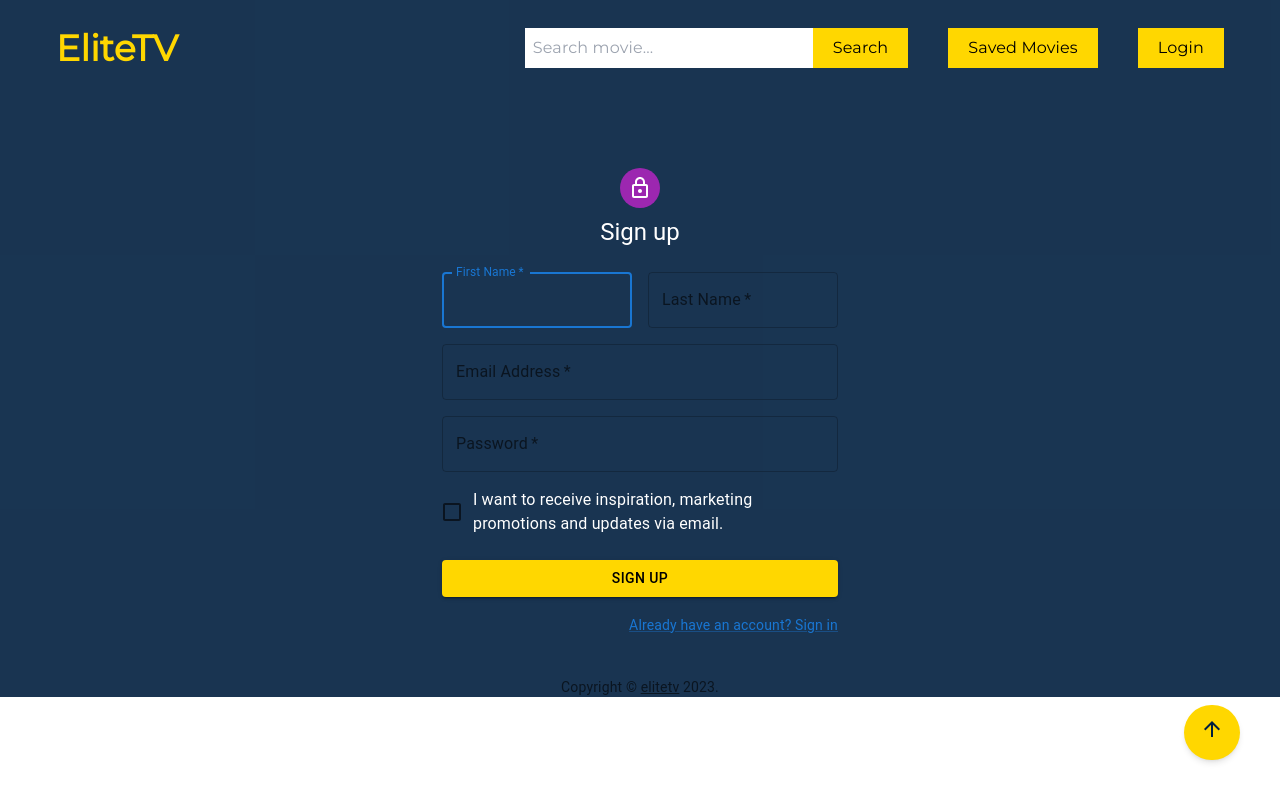
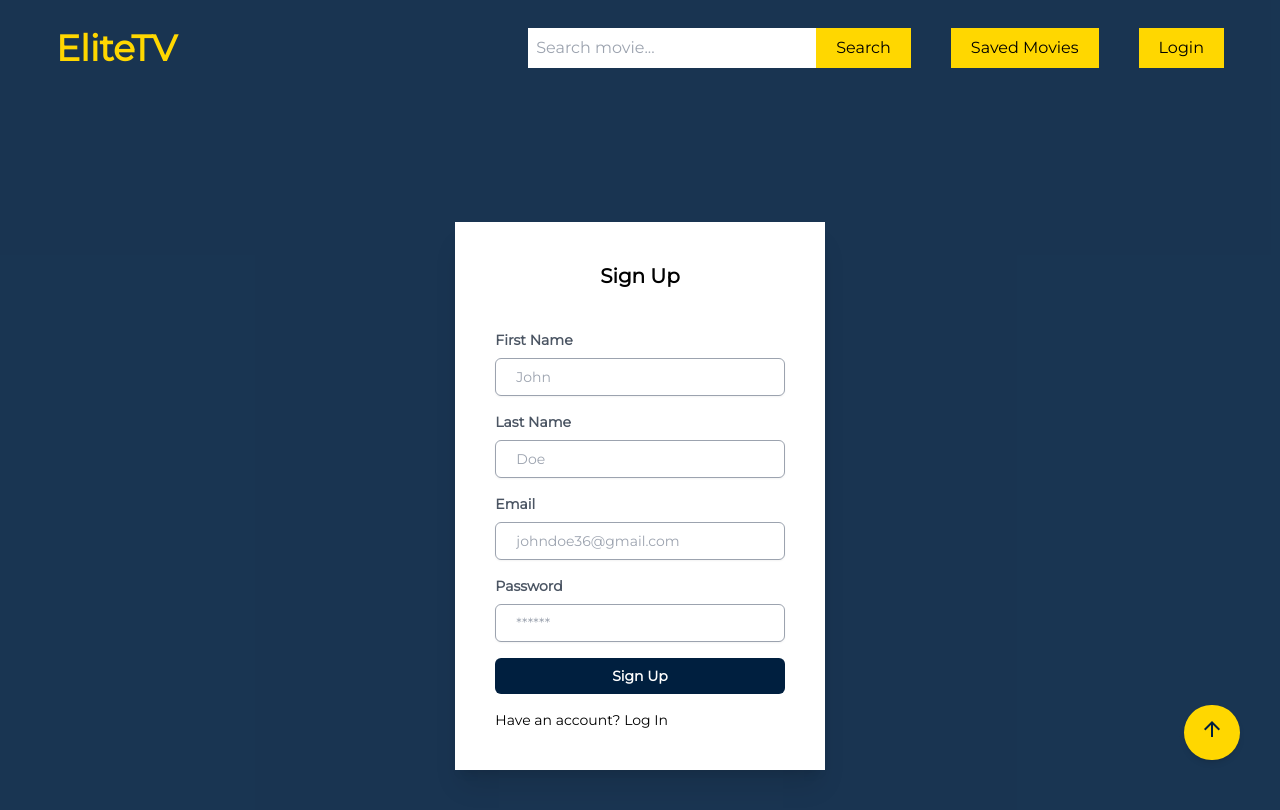
Before and after one commit to daniel-idowu-01/eliteTV_UPDATED, a React (Create React App) app: page /signup in a window 1280 px wide. Shown: the top 810 px of the page. Built offline with nearby package versions, Linux system fonts and the light colour scheme.

Commit message:
Update 1.2

```diff
--- a/package.json
+++ b/package.json
@@ -7,6 +7,7 @@
     "@emotion/styled": "^11.11.0",
     "@mui/icons-material": "^5.14.7",
     "@mui/material": "^5.14.7",
+    "@supabase/supabase-js": "^2.33.2",
     "@testing-library/jest-dom": "^5.16.5",
     "@testing-library/react": "^13.4.0",
     "@testing-library/user-event": "^13.5.0",
--- a/src/App.js
+++ b/src/App.js
@@ -1,4 +1,4 @@
-import React from 'react'
+import React, { useEffect, useState } from 'react'
 import Login from './pages/Login';
 import SignUp from './pages/SignUp';
 import Navbar from './components/Nav';
@@ -9,8 +9,25 @@ import SingleMovie from './components/SingleMovie';
 import { Routes, Route } from 'react-router-dom';
 import { MoviesProvider } from './data/MovieContext';
 import { SearchProvider } from './data/SearchContext';
+import { useNavigate } from 'react-router-dom';
 
 function App() {
+
+  const navigate = useNavigate()
+
+  // token we got from supabase is saved in the token state
+  const [token, setToken] = useState(false)
+
+  if(token) {
+    sessionStorage.setItem('token', JSON.stringify(token))
+  }
+
+  useEffect(() => {
+    if(sessionStorage.getItem('token')) {
+      let data = JSON.parse(sessionStorage.getItem('token'))
+      setToken(data)
+    }
+  }, [])
 
   /* scroll to top action */
   const scrollToTop = () => {
@@ -28,12 +45,12 @@ function App() {
     <div className='app bg-deepNavyBlue bg-opacity-90 text-white'>
       <SearchProvider>
         <MoviesProvider>
-          <Navbar />
+          <Navbar token={token} />
           <Routes>
             <Route path='/' element={ <HomePage /> } />
-            <Route path='/login' element={ <Login /> } />
+            <Route path='/login' element={ <Login setToken={setToken} /> } />
             <Route path='/signup' element={ <SignUp /> } />
-            <Route path='/savedmovies' element={ <SavedMovies /> } />
+            {token ? <Route path='/savedmovies' element={ <SavedMovies /> }  /> : navigate('/login')}
             <Route path='/search' element={ <SearchPage /> } />
             <Route path='/search/:movieId' element={ <SingleMovie /> } />
           </Routes>
--- /dev/null
+++ b/src/client/client.js
@@ -0,0 +1,5 @@
+import { createClient } from '@supabase/supabase-js'
+
+const supabaseUrl = 'https://klygutkvjrmcuydbioxa.supabase.co'
+const supabaseKey = 'eyJhbGciOiJIUzI1NiIsInR5cCI6IkpXVCJ9.eyJpc3MiOiJzdXBhYmFzZSIsInJlZiI6ImtseWd1dGt2anJtY3V5ZGJpb3hhIiwicm9sZSI6ImFub24iLCJpYXQiOjE2OTQ1Mjk3NDgsImV4cCI6MjAxMDEwNTc0OH0.0jRvDeWsKmpeW3sY9soMfJbT2AyVC-KciNPB5gywKbU'
+export const supabase = createClient(supabaseUrl, supabaseKey)
--- a/src/components/Nav.jsx
+++ b/src/components/Nav.jsx
@@ -5,7 +5,7 @@ import { Link, useNavigate } from 'react-router-dom'
 import SearchContext from '../data/SearchContext'
 
 
-const Nav = () => {
+const Nav = ({ token }) => {
 
   const {handleSubmit, setMovieName} = useContext(SearchContext)
   const btnStyle = 'bg-gold p-2 md:px-5 text-black'
@@ -58,7 +58,7 @@ const Nav = () => {
                   Saved Movies
               </Link>
 
-              <Link to='/login'> <button className={`${btnStyle} hidden md:block`}>Login</button> </Link>
+              {token ? '' : <Link to='/login'> <button className={`${btnStyle} hidden md:block`}>Login</button> </Link>}
               {/* Hamburger Menu */}
               { sideBar ?
             <VscChromeClose className='text-2xl md:hidden cursor-pointer' onClick={showSideBar} />
@@ -84,7 +84,7 @@ const Nav = () => {
           Saved Movies
         </Link>
 
-        <div className='flex gap-3 justify-center'>
+        {token ? '' : <div className='flex gap-3 justify-center'>
           <Link
            to='/login'
            onClick={() => setShowSideBar(false)}
@@ -102,7 +102,7 @@ const Nav = () => {
             Sign Up
             </button>
           </Link>
-        </div>
+        </div>}
 
       </div>
 
--- a/src/components/SavedMovies.jsx
+++ b/src/components/SavedMovies.jsx
@@ -1,18 +1,29 @@
-import React, { useContext } from 'react'
+import React, { useContext, useEffect, useState } from 'react'
 import MoviesContext from '../data/MovieContext';
 import { Link } from 'react-router-dom';
 import MovieCard from './MovieCard';
 
 const SavedMovies = () => {
 
+  const[newData, setNewData] = useState([])
   const { items } = useContext(MoviesContext)
+
+  sessionStorage.setItem('items', JSON.stringify(items))
+
+  useEffect(() => {
+    if(sessionStorage.getItem('items')) {
+      let data = JSON.parse(sessionStorage.getItem('items'))
+      setNewData(data)
+    }
+  }, [])
+
 
     return (
       <div
-       className={`${items.length === 0 ? 'h-screen' : 'h-auto'} grid grid-cols-1 md:grid-cols-3 place-items-center gap-10 py-10 px-5 md:px-14`}>
-            { items.length > 0
+       className={`${newData.length === 0 ? 'h-screen' : 'h-auto'} grid grid-cols-1 md:grid-cols-3 place-items-center gap-10 py-10 px-5 md:px-14`}>
+            { newData.length > 0
              ?
-              items.map((item, index) => (
+              newData.map((item) => (
                 <Link to={`/search/${item.id}`} key={item.id}>
                   <MovieCard title={item.name} poster_path={item.image} vote_average={item.rating} />
                 </Link>
--- a/src/pages/Login.jsx
+++ b/src/pages/Login.jsx
@@ -1,112 +1,79 @@
-import * as React from 'react';
-import Avatar from '@mui/material/Avatar';
-import Button from '@mui/material/Button';
-import CssBaseline from '@mui/material/CssBaseline';
-import TextField from '@mui/material/TextField';
-import FormControlLabel from '@mui/material/FormControlLabel';
-import Checkbox from '@mui/material/Checkbox';
-import Link from '@mui/material/Link';
-import Grid from '@mui/material/Grid';
-import Box from '@mui/material/Box';
-import LockOutlinedIcon from '@mui/icons-material/LockOutlined';
-import Typography from '@mui/material/Typography';
-import Container from '@mui/material/Container';
-import { createTheme, ThemeProvider } from '@mui/material/styles';
+import React, { useState } from 'react'
+import { Link, useNavigate } from 'react-router-dom'
+import { supabase } from '../client/client'
 
-function Copyright(props) {
+const Login = ({ setToken }) => {
+
+  const navigate = useNavigate()
+
+  const labelStyle = 'text-gray-600 font-bold inline-block pb-2'
+  const inputStyle = 'text-black border border-gray-400 focus:outline-slate-400 rounded-md w-full shadow-sm px-5 py-2'
+
+  const [formData, setFormData] = useState({
+    email: '',
+    password: ''
+  })
+
+  // function to be handled when user inputs a value
+  const handleChange = (event) => {
+    setFormData((prevFormData) => {
+      return {
+        ...prevFormData,
+        [event.target.name]:event.target.value
+      }
+    })
+  }
+
+  // function to be handled when user submits the form
+  const handleSubmit = async (e) => {
+    e.preventDefault()
+
+    try {
+      const { data, error } = await supabase.auth.signInWithPassword({
+        email: formData.email,
+        password: formData.password,
+      }
+    )
+    console.log(data)
+    setToken(data)
+    navigate('/')
+    } catch (error) {
+      alert(error)
+    }
+  }
+
   return (
-    <Typography variant="body2" color="text.secondary" align="center" {...props}>
-      {'Copyright © '}
-      <Link color="inherit" href="/">
-        elitetv
-      </Link>{' '}
-      {new Date().getFullYear()}
-      {'.'}
-    </Typography>
-  );
+      <section className="h-screen flex items-center">
+        <article className="bg-white shadow-xl p-10 h-max mx-auto flex flex-col items-center">
+            <h1 className="text-xl text-black font-bold text-center pb-10">Sign in to your account</h1>
+            <form onSubmit={handleSubmit}>
+              <div className=" flex flex-col gap-4 text-sm">
+                  <div>
+                      <label
+                      className={labelStyle}
+                        for="email">Email</label>
+                      <input
+                      onChange={handleChange}
+                      className={inputStyle} type="email" name="email" placeholder="mehedi@jaman.com" />
+                  </div>
+                  <div>
+                      <label
+                      className={labelStyle}
+                        for="password">Password</label>
+                      <input
+                      onChange={handleChange}
+                      className={inputStyle} type="password" name="password" placeholder="******" />
+                  </div>
+                  <div>
+                      <input className="bg-deepNavyBlue w-full py-2 rounded-md text-white font-bold cursor-pointer" type="submit" value="Login" />
+                  </div>
+                  <p className='text-black'>Don't have an account? <Link to='/signup'>Sign Up</Link></p>
+              </div>
+            </form>
+
+        </article>
+     </section>
+  )
 }
 
-// TODO remove, this demo shouldn't need to reset the theme.
-
-const defaultTheme = createTheme();
-
-export default function Login() {
-  const handleSubmit = (event) => {
-    event.preventDefault();
-    const data = new FormData(event.currentTarget);
-    console.log({
-      email: data.get('email'),
-      password: data.get('password'),
-    });
-  };
-
-  return (
-    <ThemeProvider theme={defaultTheme}>
-      <Container component="main" maxWidth="xs" sx={{height:'100vh'}}>
-        <CssBaseline />
-        <Box
-          sx={{
-            marginTop: 8,
-            display: 'flex',
-            flexDirection: 'column',
-            alignItems: 'center',
-          }}
-        >
-          <Avatar sx={{ m: 1, bgcolor: 'secondary.main' }}>
-            <LockOutlinedIcon />
-          </Avatar>
-          <Typography component="h1" variant="h5">
-            Login
-          </Typography>
-          <Box component="form" onSubmit={handleSubmit} noValidate sx={{ mt: 1 }}>
-            <TextField
-              margin="normal"
-              required
-              fullWidth
-              id="email"
-              label="Email Address"
-              name="email"
-              autoComplete="email"
-              autoFocus
-            />
-            <TextField
-              margin="normal"
-              required
-              fullWidth
-              name="password"
-              label="Password"
-              type="password"
-              id="password"
-              autoComplete="current-password"
-            />
-            <FormControlLabel
-              control={<Checkbox value="remember" color="primary" />}
-              label="Remember me"
-            />
-            <Button
-              type="submit"
-              fullWidth
-              variant="contained"
-              sx={{ mt: 3, mb: 2, backgroundColor: '#FFD700', color: 'black' }}
-            >
-              Login
-            </Button>
-            <Grid container>
-              <Grid item xs>
-                <Link href="#" variant="body2">
-                  Forgot password?
-                </Link>
-              </Grid>
-              <Grid item>
-                <Link href="/signup" variant="body2">
-                  {"Don't have an account? Sign Up"}
-                </Link>
-              </Grid>
-            </Grid>
-          </Box>
-        </Box>
-        <Copyright sx={{ mt: 5 }} />
-      </Container>
-    </ThemeProvider>
-  );
-}
+export default Login
--- a/src/pages/SignUp.jsx
+++ b/src/pages/SignUp.jsx
@@ -1,133 +1,103 @@
-import * as React from 'react';
-import Avatar from '@mui/material/Avatar';
-import Button from '@mui/material/Button';
-import CssBaseline from '@mui/material/CssBaseline';
-import TextField from '@mui/material/TextField';
-import FormControlLabel from '@mui/material/FormControlLabel';
-import Checkbox from '@mui/material/Checkbox';
-import Link from '@mui/material/Link';
-import Grid from '@mui/material/Grid';
-import Box from '@mui/material/Box';
-import LockOutlinedIcon from '@mui/icons-material/LockOutlined';
-import Typography from '@mui/material/Typography';
-import Container from '@mui/material/Container';
-import { createTheme, ThemeProvider } from '@mui/material/styles';
+import React, { useState } from 'react'
+import { supabase } from '../client/client'
+import { Link, useNavigate } from 'react-router-dom'
 
-function Copyright(props) {
+const SignUp = () => {
+
+  const navigate = useNavigate()
+
+  const labelStyle = 'text-gray-600 font-bold inline-block pb-2'
+  const inputStyle = 'text-black border border-gray-400 focus:outline-slate-400 rounded-md w-full shadow-sm px-5 py-2'
+
+  const [formData, setFormData] = useState({
+    first_name: '',
+    last_name: '',
+    email: '',
+    password: ''
+  })
+
+  // function to be handled when user inputs a value
+  const handleChange = (event) => {
+    setFormData((prevFormData) => {
+      return {
+        ...prevFormData,
+        [event.target.name]:event.target.value
+      }
+    })
+  }
+
+  // function to be handled when user submits the form
+  const handleSubmit = async (e) => {
+    e.preventDefault()
+
+    try {
+      const { data, error } = await supabase.auth.signUp(
+        {
+          email: formData.email,
+          password: formData.password,
+          options: {
+            data: {
+              first_name: formData.first_name,
+              last_name: formData.last_name
+            }
+          }
+        }
+      )
+      alert('Check your email for verification link')
+      navigate('/login')
+    } catch (error) {
+      alert(error)
+    }
+  }
+
   return (
-    <Typography variant="body2" color="text.secondary" align="center" {...props}>
-      {'Copyright © '}
-      <Link color="inherit" href="/">
-        elitetv
-      </Link>{' '}
-      {new Date().getFullYear()}
-      {'.'}
-    </Typography>
-  );
+    <section className="h-screen flex items-center">
+        <article className="bg-white shadow-xl p-10 h-max mx-auto flex flex-col items-center">
+            <h1 className="text-xl text-black font-bold text-center pb-10">Sign Up</h1>
+            <form onSubmit={handleSubmit}>
+              <div className="flex flex-col gap-4 text-sm">
+                <div>
+                      <label
+                       className={labelStyle}
+                        for="first_name">First Name</label>
+                      <input
+                       onChange={handleChange}
+                       className={inputStyle} type="text" name="first_name" placeholder="John" />
+                  </div>
+                  <div>
+                      <label
+                       className={labelStyle}
+                        for="last_name">Last Name</label>
+                      <input
+                       onChange={handleChange}
+                       className={inputStyle} type="text" name="last_name" placeholder="Doe" />
+                  </div>
+                  <div>
+                      <label
+                       className={labelStyle}
+                        for="email">Email</label>
+                      <input
+                       onChange={handleChange}
+                       className={inputStyle} type="email" name="email" placeholder="johndoe36@gmail.com" />
+                  </div>
+                  <div>
+                      <label
+                       className={labelStyle}
+                        for="password">Password</label>
+                      <input
+                       onChange={handleChange}
+                       className={inputStyle} type="password" name="password" placeholder="******" />
+                  </div>
+                  <div>
+                      <input className="bg-deepNavyBlue w-full py-2 rounded-md text-white font-bold cursor-pointer" type="submit" value="Sign Up" />
+                  </div>
+                  <p className='text-black'>Have an account? <Link to='/login'>Log In</Link></p>
+              </div>
+            </form>
+
+        </article>
+     </section>
+  )
 }
 
-// TODO remove, this demo shouldn't need to reset the theme.
-
-const defaultTheme = createTheme();
-
-export default function SignUp() {
-  const handleSubmit = (event) => {
-    event.preventDefault();
-    const data = new FormData(event.currentTarget);
-    console.log({
-      email: data.get('email'),
-      password: data.get('password'),
-    });
-  };
-
-  return (
-    <ThemeProvider theme={defaultTheme}>
-      <Container component="main" maxWidth="xs">
-        <CssBaseline />
-        <Box
-          sx={{
-            marginTop: 8,
-            display: 'flex',
-            flexDirection: 'column',
-            alignItems: 'center',
-          }}
-        >
-          <Avatar sx={{ m: 1, bgcolor: 'secondary.main' }}>
-            <LockOutlinedIcon />
-          </Avatar>
-          <Typography component="h1" variant="h5">
-            Sign up
-          </Typography>
-          <Box component="form" noValidate onSubmit={handleSubmit} sx={{ mt: 3 }}>
-            <Grid container spacing={2}>
-              <Grid item xs={12} sm={6}>
-                <TextField
-                  autoComplete="given-name"
-                  name="firstName"
-                  required
-                  fullWidth
-                  id="firstName"
-                  label="First Name"
-                  autoFocus
-                />
-              </Grid>
-              <Grid item xs={12} sm={6}>
-                <TextField
-                  required
-                  fullWidth
-                  id="lastName"
-                  label="Last Name"
-                  name="lastName"
-                  autoComplete="family-name"
-                />
-              </Grid>
-              <Grid item xs={12}>
-                <TextField
-                  required
-                  fullWidth
-                  id="email"
-                  label="Email Address"
-                  name="email"
-                  autoComplete="email"
-                />
-              </Grid>
-              <Grid item xs={12}>
-                <TextField
-                  required
-                  fullWidth
-                  name="password"
-                  label="Password"
-                  type="password"
-                  id="password"
-                  autoComplete="new-password"
-                />
-              </Grid>
-              <Grid item xs={12}>
-                <FormControlLabel
-                  control={<Checkbox value="allowExtraEmails" color="primary" />}
-                  label="I want to receive inspiration, marketing promotions and updates via email."
-                />
-              </Grid>
-            </Grid>
-            <Button
-              type="submit"
-              fullWidth
-              variant="contained"
-              sx={{ mt: 3, mb: 2, backgroundColor: '#FFD700', color: 'black'  }}
-            >
-              Sign Up
-            </Button>
-            <Grid container justifyContent="flex-end">
-              <Grid item>
-                <Link href="/login" variant="body2">
-                  Already have an account? Sign in
-                </Link>
-              </Grid>
-            </Grid>
-          </Box>
-        </Box>
-        <Copyright sx={{ mt: 5 }} />
-      </Container>
-    </ThemeProvider>
-  );
-}
+export default SignUp
```
Also changed, not shown: 1 other file (tests, documents, lock files or other folders).
